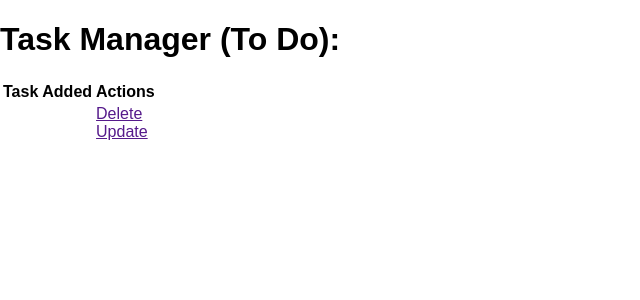
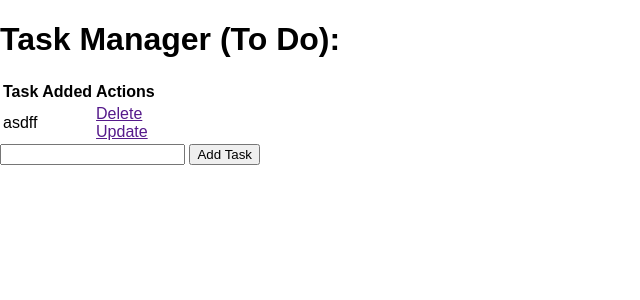
Before and after one commit to aloysiorabello/FlaskYTTutorial, a Flask app: template templates/index.html in a window 1280 px wide. Shown: the top 300 px of the page, without its empty margins (0-640 px from the left). Run offline with Flask 2, Linux system fonts and the light colour scheme; the template is opened without the code that fills it: values that come from a table or form of the project are taken from there, others are empty; data comes from the database, SQL or seed files in the repository; both versions use the stored data as it was after the commit.

Commit message:
now adding task to db

```diff
--- a/app.py
+++ b/app.py
@@ -1,4 +1,4 @@
-from flask import Flask, render_template, url_for
+from flask import Flask, render_template, url_for, request, redirect
 from flask_sqlalchemy import SQLAlchemy
 from datetime import datetime
 
@@ -17,9 +17,22 @@ class Todo(db.Model):
         return '<Task %r>' % self.id
 
 
-@app.route('/')
+@app.route('/', methods=['POST', 'GET'])
 def index():
-    return render_template('index.html')
+    if request.method == 'POST':
+        task_content = request.form['content']
+        new_task = Todo(content=task_content)
+
+        try:
+            db.session.add(new_task)
+            db.session.commit()
+            return redirect('/')
+        except:
+            return 'Error adding this task.'
+
+    else:
+        tasks = Todo.query.order_by(Todo.date_create).all()
+        return render_template('index.html', tasks=tasks)
 
 
 if __name__ == "__main__":
--- a/templates/index.html
+++ b/templates/index.html
@@ -3,7 +3,7 @@
 {% block head %}
 
 {% endblock %}
-
+<title>To Do</title>
 {% block body %}
 <div class="content">
     <h1>Task Manager (To Do):</h1>
@@ -14,15 +14,22 @@
             <th>Added</th>
             <th>Actions</th>
         </tr>
+        {% for task in tasks %}
+
         <tr>
-            <td></td>
-            <td></td>
+            <td>{{ task.content }}</td>
+            <td>{{ task.date_created.date() }}</td>
             <td>
                 <a href="">Delete</a>
                 <br>
                 <a href="">Update</a>
             </td>
         </tr>
+        {% endfor %}
     </table>
+    <form action="/" method="POST">
+        <input type="text" name="content" id="content">
+        <input type="submit" value="Add Task">
+    </form>
 </div>
 {% endblock %}
```
Also changed, not shown: test.db.
